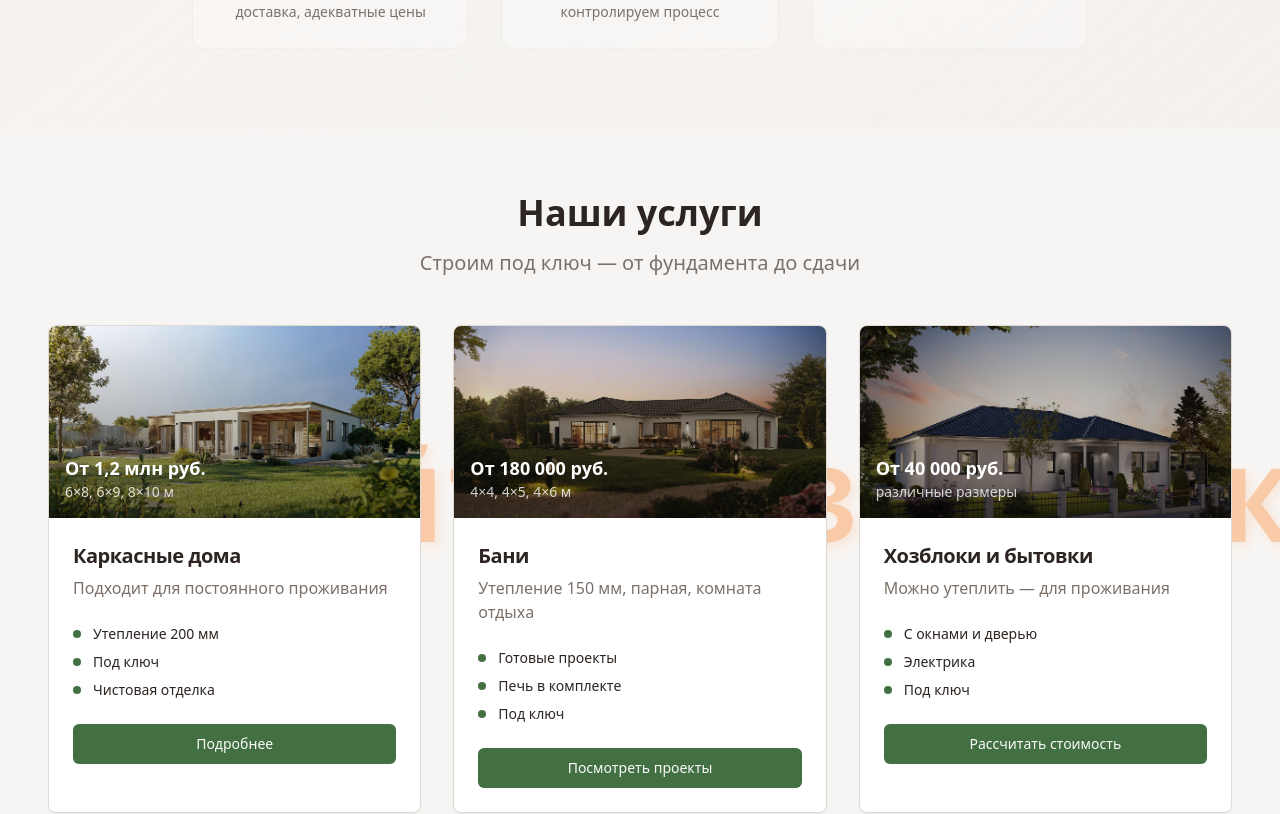
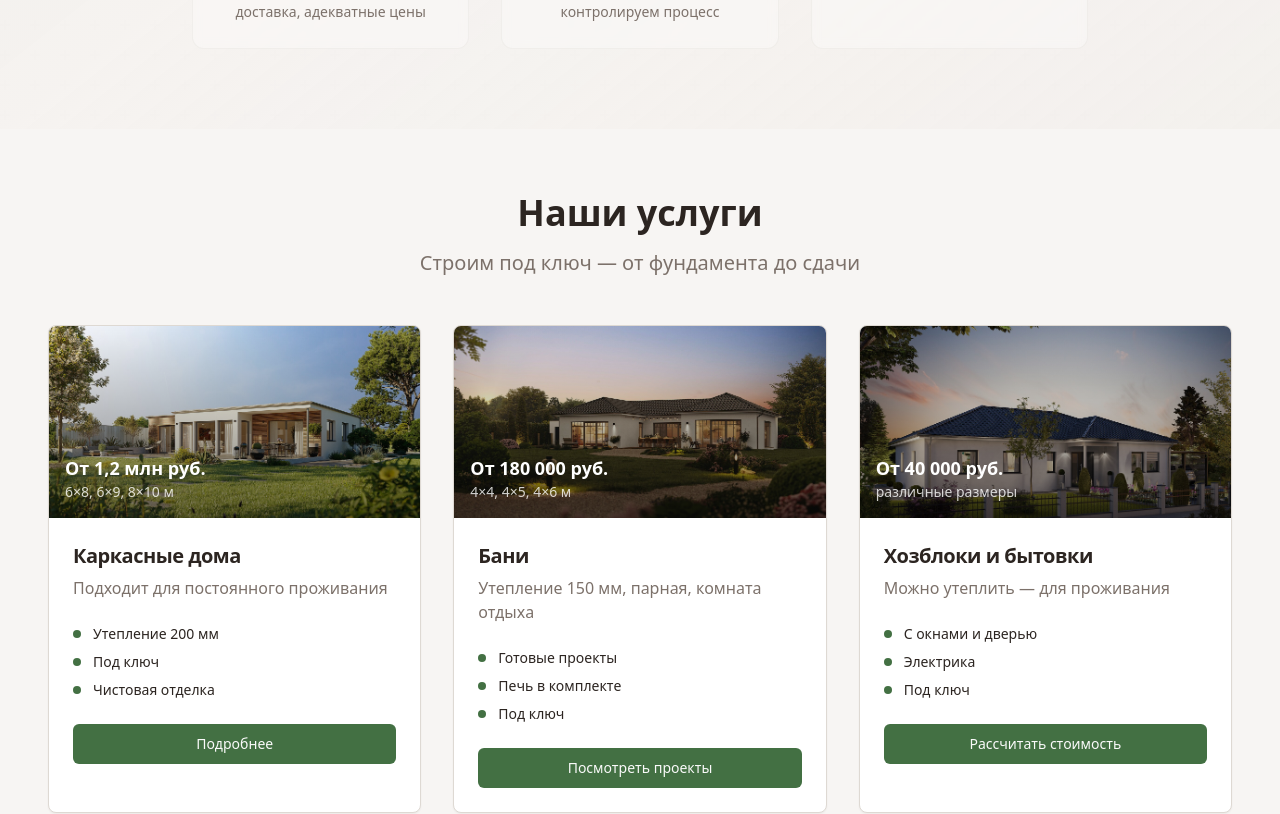
Before and after one commit to PetrKh/drevko-build-solutions, a React (Vite) app: page / in a window 1280 px wide. Shown: the part 1621-2435 px from the top of the page. Built offline with nearby package versions, Linux system fonts and the light colour scheme.

Commit message:
Remove "Website under construction" text

```diff
--- a/src/components/ServicesSection.tsx
+++ b/src/components/ServicesSection.tsx
@@ -43,21 +43,8 @@ const ServicesSection = () => {
   };
 
   return (
-    <section className="py-16 px-4 bg-background relative">
-      {/* Watermark */}
-      <div className="absolute inset-0 flex items-center justify-center pointer-events-none z-10 overflow-hidden">
-        <div className="text-[#FF6B00] text-[8vw] font-bold opacity-30 whitespace-nowrap select-none"
-             style={{
-               textShadow: '4px 4px 12px rgba(255, 107, 0, 0.4)',
-               width: '66.666%',
-               textAlign: 'center',
-               letterSpacing: '0.05em'
-             }}>
-          САЙТ В РАЗРАБОТКЕ
-        </div>
-      </div>
-
-      <div className="container mx-auto relative z-20">
+    <section className="py-16 px-4 bg-background">
+      <div className="container mx-auto">
         <div className="text-center mb-12">
           <h2 className="text-3xl md:text-4xl font-bold mb-4 text-foreground">
             Наши услуги
--- a/src/pages/UtilityBuildings.tsx
+++ b/src/pages/UtilityBuildings.tsx
@@ -35,18 +35,6 @@ const UtilityBuildings = () => {
 
       {/* Hero Section */}
       <section className="relative min-h-screen flex items-center justify-center bg-gradient-to-r from-background to-background/80">
-        {/* Watermark */}
-        <div className="absolute inset-0 flex items-center justify-center pointer-events-none z-20 overflow-hidden">
-          <div className="text-[#FF6B00] text-[8vw] font-bold opacity-10 whitespace-nowrap select-none"
-               style={{
-                 textShadow: '4px 4px 8px rgba(0,0,0,0.3)',
-                 width: '66.666%',
-                 textAlign: 'center',
-                 letterSpacing: '0.05em'
-               }}>
-            САЙТ В РАЗРАБОТКЕ
-          </div>
-        </div>
         <div className="absolute inset-0 z-0">
           <img
             src="/lovable-uploads/new-house-6.jpg"
```
